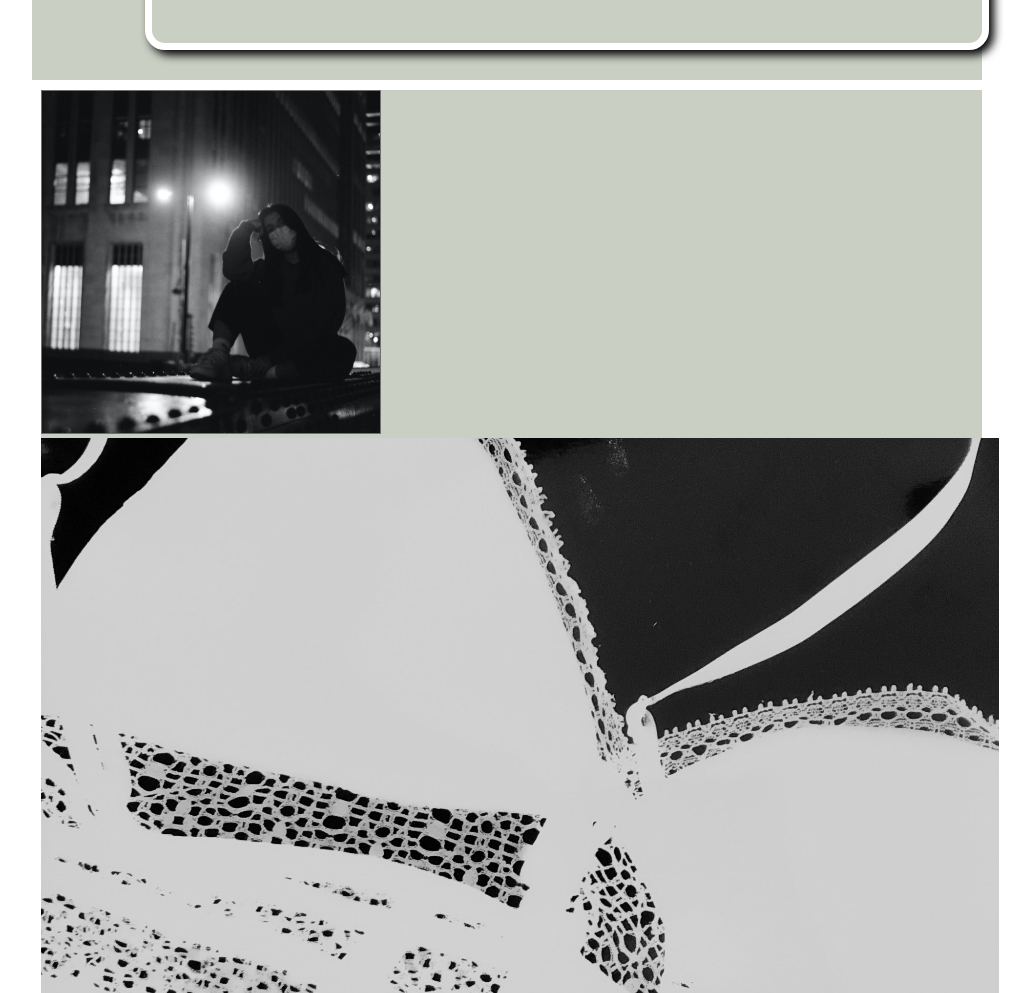
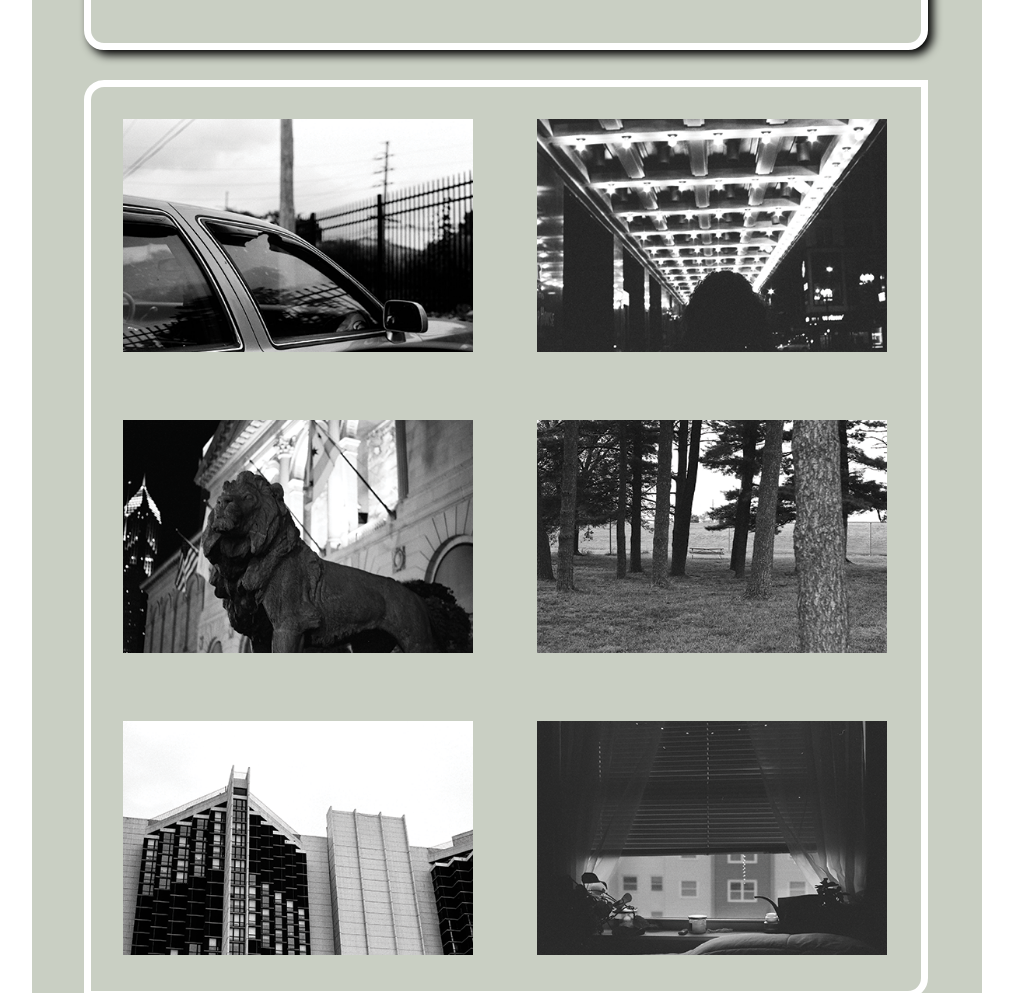
Before and after one commit to amcamp5/CTK301, a plain HTML site: page assignment12/portfoliopage.html in a window 1280 px wide. Shown: the part 427-1420 px from the top of the page, without its empty margins (133-1165 px from the left). Drawn offline with nearby package versions, Linux system fonts and the light colour scheme.

Commit message:
Add files via upload

```diff
--- a/assignment12/LEXSsite.css
+++ b/assignment12/LEXSsite.css
@@ -103,13 +103,14 @@ main {
 
 section {
   border: 10px solid white;
-  grid-column: span 12;
-  float: right;
+  grid-column: span 1;
 }
+
 .roundedbox {
  padding: 15px 15px 30px 15px;
  border: 7px solid white;
  width: 450px;
+ float: right;
  background-color: #C9CFC3;
  border-radius: 20px;
  box-shadow: 5px 5px 10px #000; /* x, y, blur, color */
@@ -117,7 +118,7 @@ section {
 
 .roundedbox1 {
   width: 800px;
-  margin-right: 20px;
+  margin-left: 20px;
   margin-bottom: 30px;
   padding: 15px 15px 30px 15px;
   border: 7px solid white;
@@ -139,7 +140,6 @@ section {
   border-bottom-right-radius: 20px;
 }
 
-
 .roundedbox3 {
   width: 367px;
   margin-right: 20px;
@@ -150,6 +150,21 @@ section {
   background-color: #C9CFC3;
   border-top-left-radius: 20px;
   border-bottom-right-radius: 20px;
+}
+
+.roundedbox4 {
+  width: 830px;
+  border: 7px solid white;
+  background-color: #C9CFC3;
+  border-top-left-radius: 20px;
+  border-bottom-right-radius: 20px;
+  margin-bottom: 30px;
+  margin-left: 20px;
+}
+
+.portfolio {
+  width: 350px;
+  padding: 32px;
 }
 
 audio {
--- a/assignment12/portfoliopage.html
+++ b/assignment12/portfoliopage.html
@@ -27,10 +27,10 @@
       <h2> my portfolio. </h2>
 				<p> Lorem ipsum dolor sit amet, consectetur adipiscing elit, sed do eiusmod tempor incididunt ut labore et dolore magna aliqua. Cras fermentum odio eu feugiat pretium nibh ipsum consequat. Risus ultricies tristique nulla aliquet enim tortor. Dictum sit amet justo donec enim diam vulputate ut pharetra. Lectus vestibulum mattis ullamcorper velit sed ullamcorper morbi tincidunt ornare. Placerat duis ultricies lacus sed turpis tincidunt id aliquet. Potenti nullam ac tortor vitae purus. Condimentum lacinia quis vel eros donec ac odio tempor orci. Consectetur adipiscing elit pellentesque habitant morbi tristique.</p>
 		</section>
-    <section>
-      <a data-fancybox="gallery" href="images/myphoto.png"><img src="images/myphoto.png"></a>
-      <a data-fancybox="gallery" href="images/photo1.PNG"><img src="images/photo1.PNG"></a>
-      <a data-fancybox="gallery" href="images/photo2.PNG"><img src="images/photo2.PNG"></a>
+    <section class="roundedbox4">
+      <a data-fancybox="gallery" href="car.png"><img class="portfolio" src="car.png"></a><a data-fancybox="gallery" href="lights.png"><img class="portfolio" src="lights.png"></a>
+      <a data-fancybox="gallery" href="lion.png"><img class="portfolio" src="lion.png"></a><a data-fancybox="gallery" href="trees.png"><img class="portfolio" src="trees.png"></a>
+      <a data-fancybox="gallery" href="watty.png"><img class="portfolio" src="watty.png"></a><a data-fancybox="gallery" href="window1.png"><img class="portfolio" src="window1.png"></a>
     </section>
 	</main>
 		<footer>
```
Also changed, not shown: assignment12/car.png (added), assignment12/lights.png (added), assignment12/lion.png (added), assignment12/myphoto.png (added), assignment12/photo1.PNG (added), assignment12/photo2.PNG (added), assignment12/trees.png (added), assignment12/watty.png (added), assignment12/window1.png (added).
